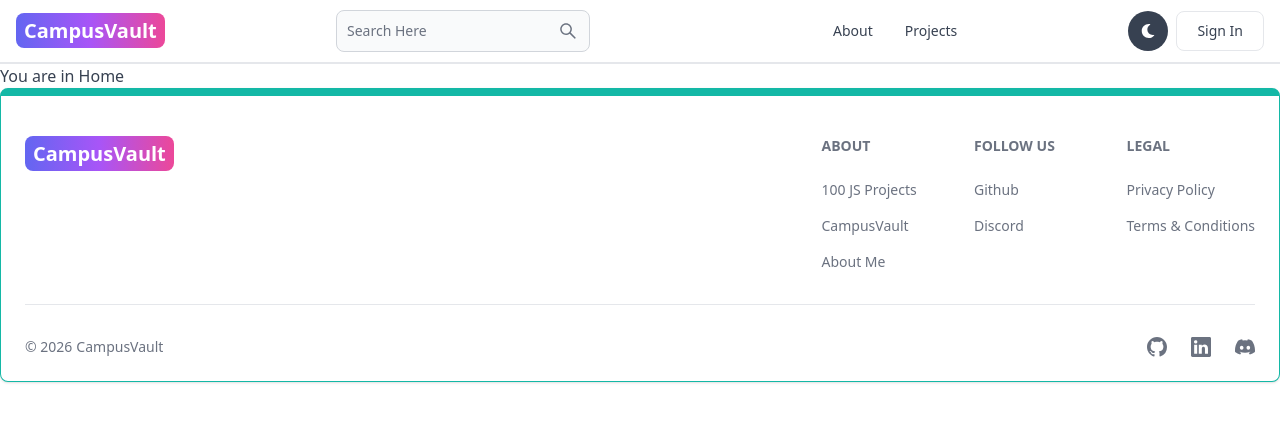
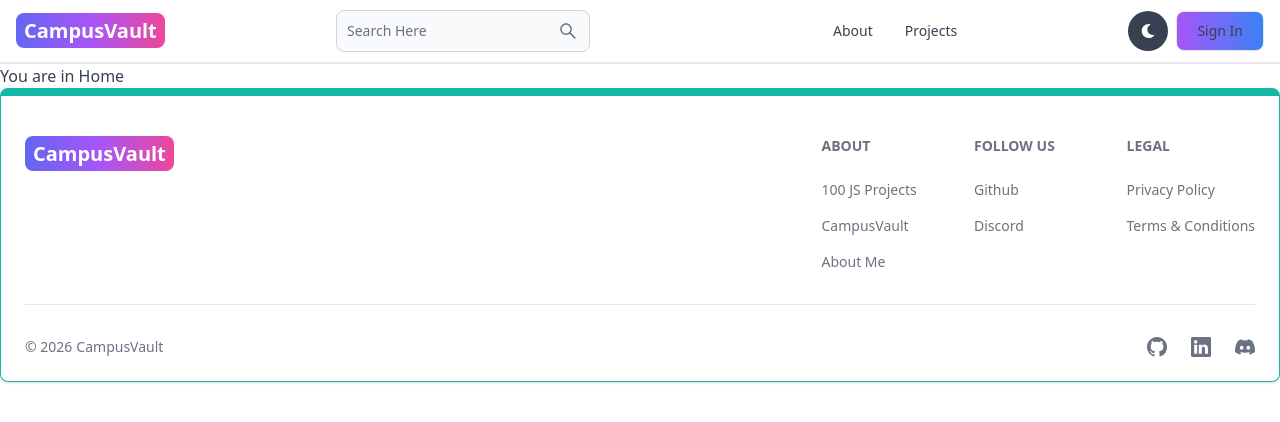
Before and after one commit to SivaKancharla/CampusVault, a React (Vite) app in the folder client/: page / in a window 1280 px wide. Shown: the top 422 px of the page. Built offline with nearby package versions, Linux system fonts and the light colour scheme; no server answers.

Commit message:
Bug fix related to gradient

```diff
--- a/client/src/components/Header.jsx
+++ b/client/src/components/Header.jsx
@@ -87,7 +87,7 @@ export default function Header() {
               </Dropdown>
             ) : (
               <Link to="/sign-in">
-                <Button gradientDuoTone="purpleToBlue" outline>
+                <Button className='bg-gradient-to-r from-purple-500 to-blue-500' outline>
                   Sign In
                 </Button>
               </Link>
```
